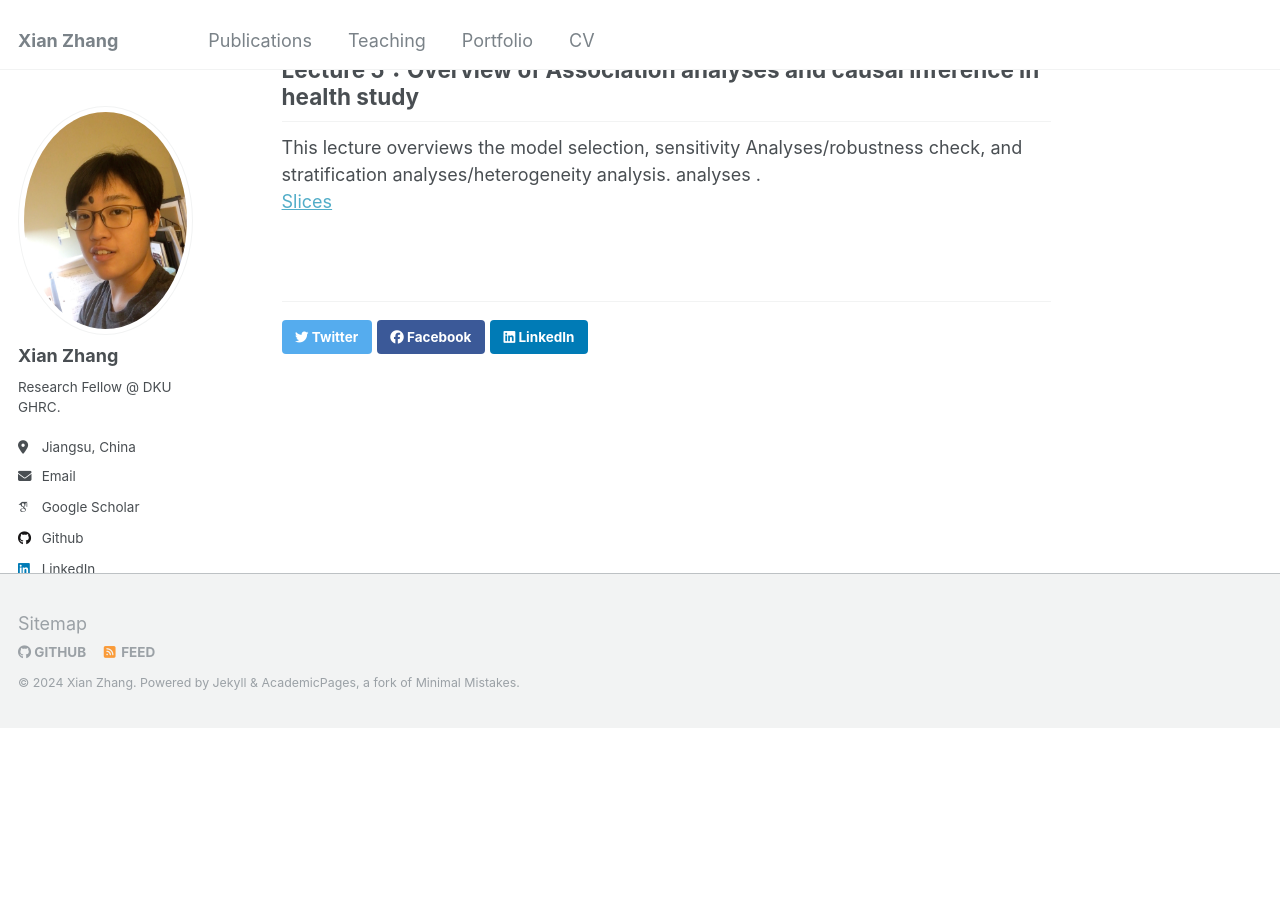
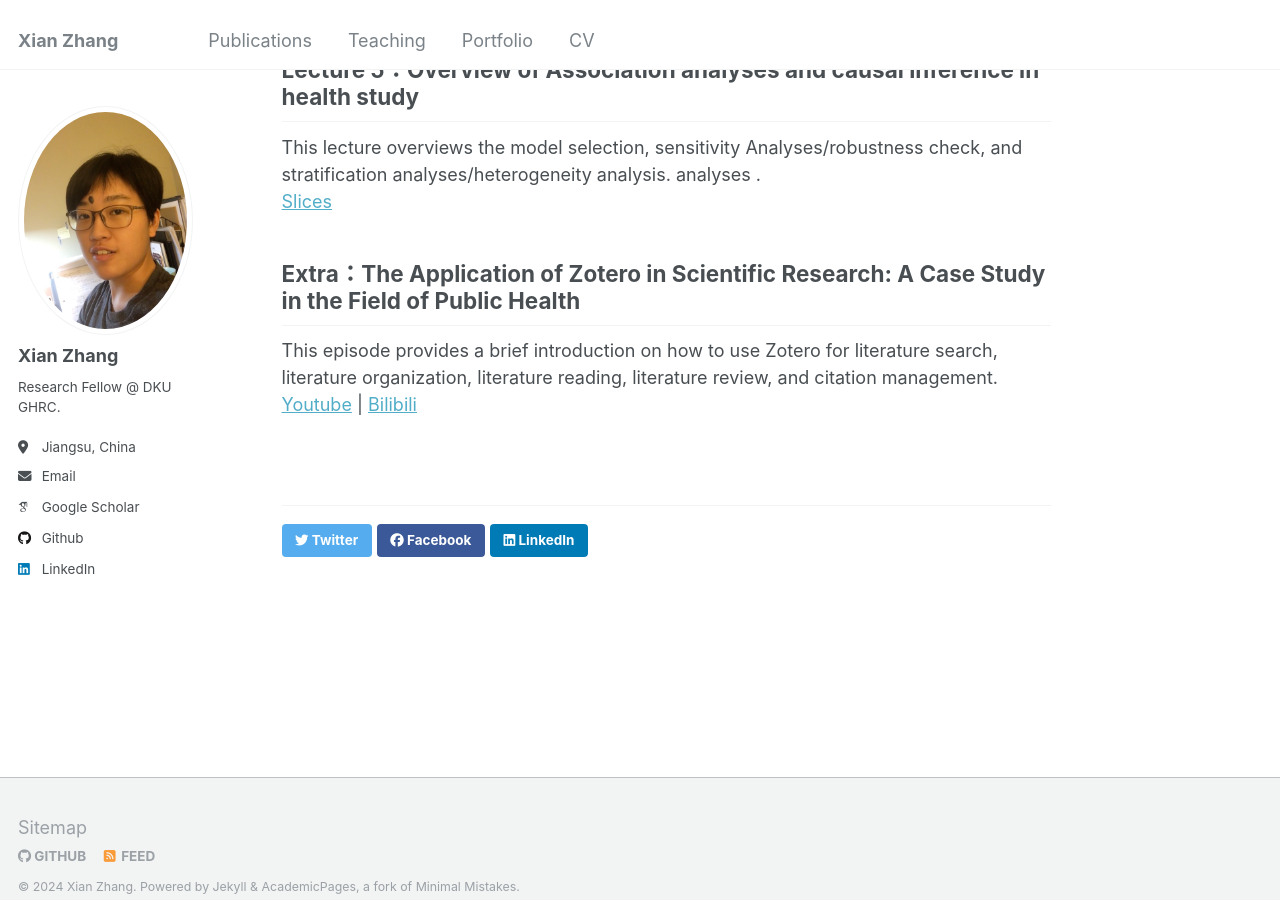
Before and after one commit to Xian152/xian152.github.io, a Jekyll site: the page built from _teaching/2024-HALSA-DAT.md, in a window 1280 px wide and 900 px high, scrolled down 1539 px. Built offline with Jekyll 4.4.1, drawn with Linux system fonts in a browser that asks for light colours; some web fonts are replaced; before the commit the page ends 2268 px from its top, so only the background shows below that.

Commit message:
Update 2024-HALSA-DAT.md

```diff
--- a/_teaching/2024-HALSA-DAT.md
+++ b/_teaching/2024-HALSA-DAT.md
@@ -35,3 +35,7 @@ This lecture provides a brief introduction to the exploratory data analysis and
 This lecture overviews the model selection, sensitivity Analyses/robustness check, and stratification analyses/heterogeneity analysis.
  analyses .
 [Slices](https://github.com/Xian152/xian152.github.io/blob/master/_teaching/Exploratory%20Data%20Analysis.pptx)
+
+## Extra：The Application of Zotero in Scientific Research: A Case Study in the Field of Public Health
+This episode provides a brief introduction on how to use Zotero for literature search, literature organization, literature reading, literature review, and citation management.
+[Youtube](https://www.youtube.com/embed/watch?v=MozUVVRemBo&list=PLWd2WHxexdTsEfptlmAl-qIeGLjEoKnNL) | [Bilibili](https://www.bilibili.com/video/BV1cV4QegEX6/?spm_id_from=333.999.0.0)
```
